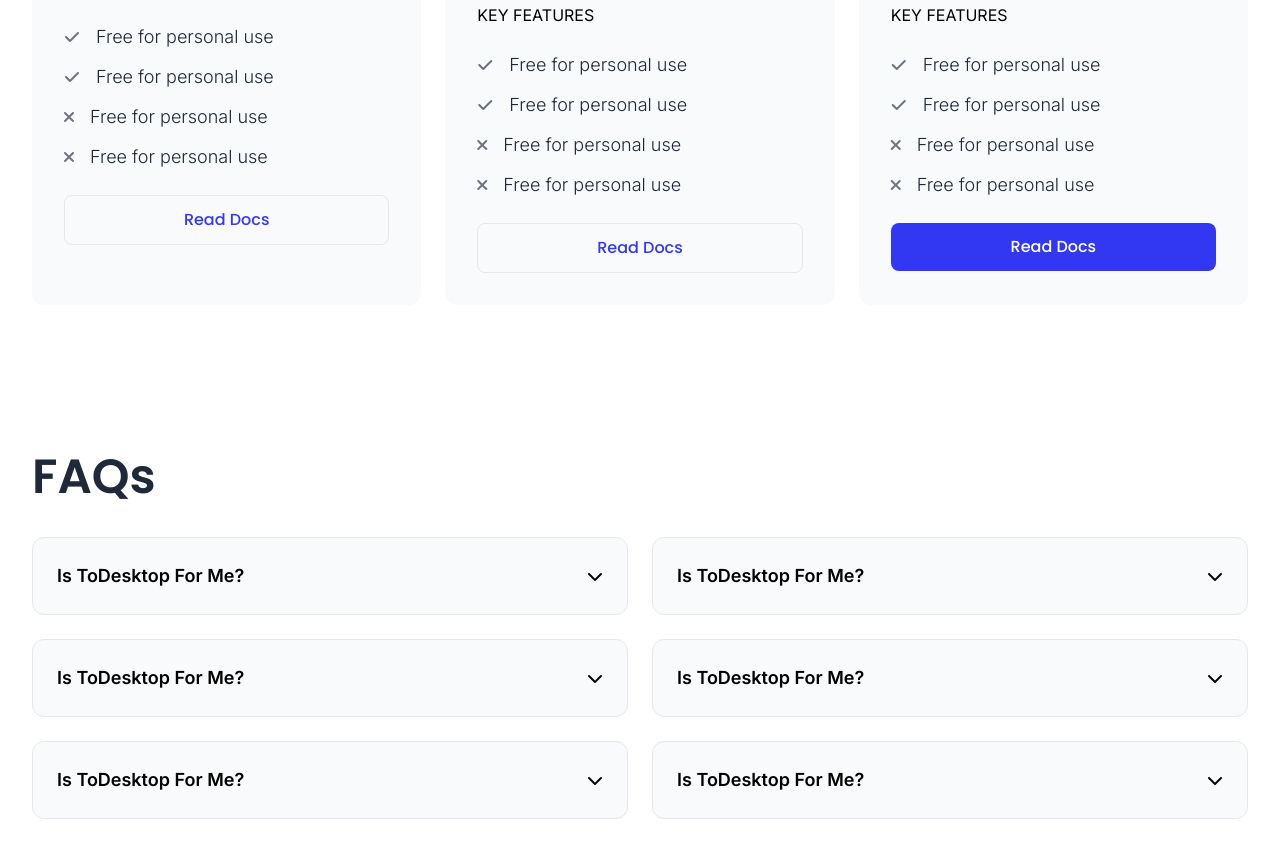
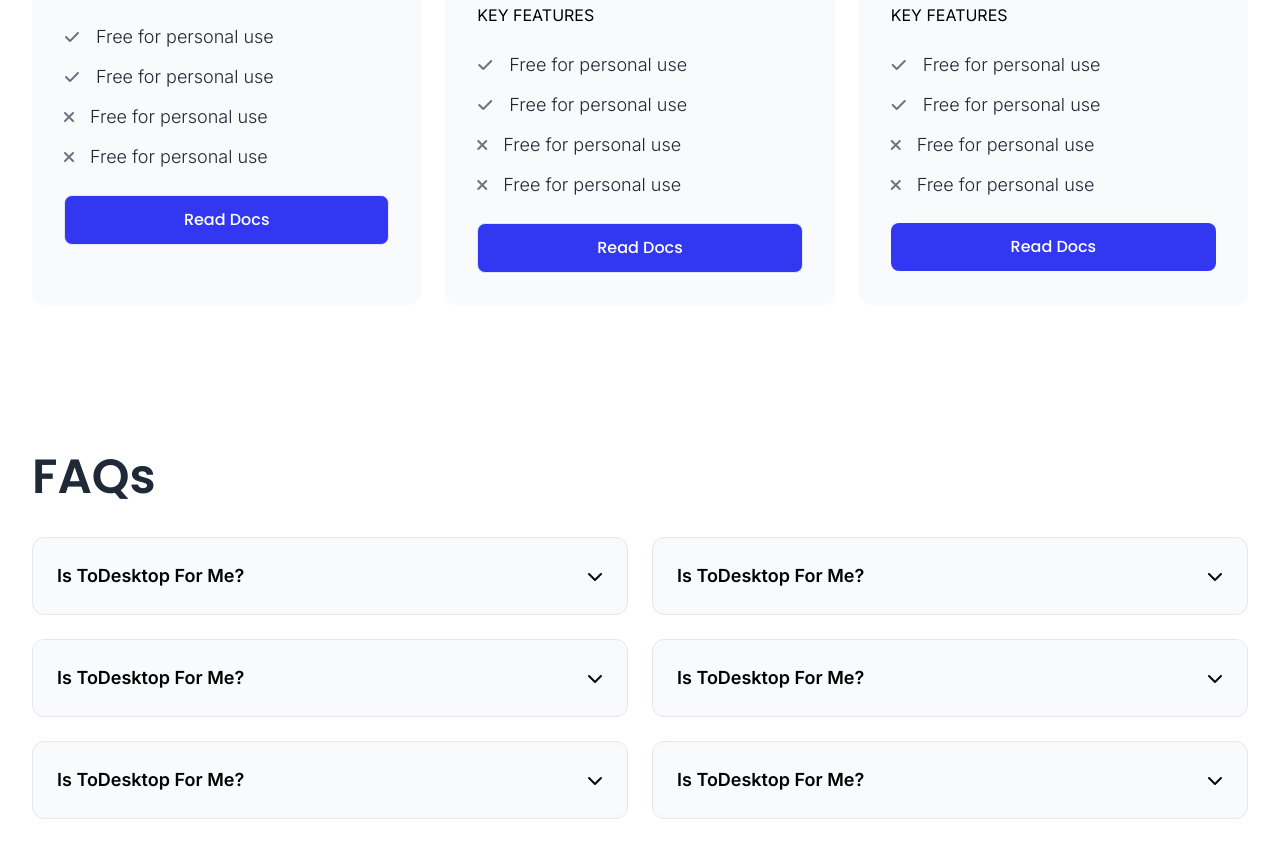
Before and after one commit to prabuddha610/TailwindCSS-landing-page, a website: page index.html in a window 1280 px wide. Shown: the part 6362-7219 px from the top of the page. Drawn offline with Linux system fonts and the light colour scheme.

Commit message:
Update index.html

```diff
--- a/index.html
+++ b/index.html
@@ -612,7 +612,7 @@
                             <span class="text-lg font-light text-gray-800">Free for personal use</span>
                         </li>
                     </ul>
-                    <button class="border px-8 py-3 text-primary rounded-lg hover:border-gray-800 font-display font-medium">
+                    <button class="border px-8 py-3 text-white bg-primary rounded-lg hover:bg-opacity-90 font-display font-medium">
                         Read Docs
                     </button>
                 </div>
@@ -639,7 +639,7 @@
                             <span class="text-lg font-light text-gray-800">Free for personal use</span>
                         </li>
                     </ul>
-                    <button class="border px-8 py-3 text-primary rounded-lg hover:border-gray-800 font-display font-medium">
+                    <button class="border px-8 py-3 text-white bg-primary rounded-lg hover:bg-opacity-90 font-display font-medium">
                         Read Docs
                     </button>
                 </div>
```
